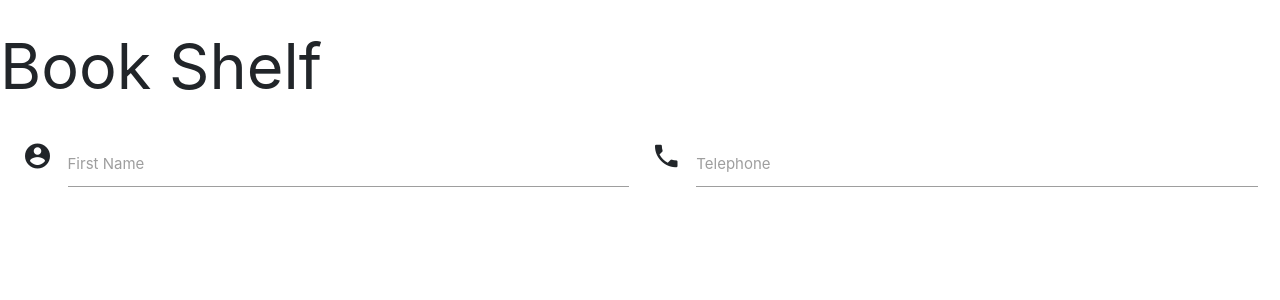
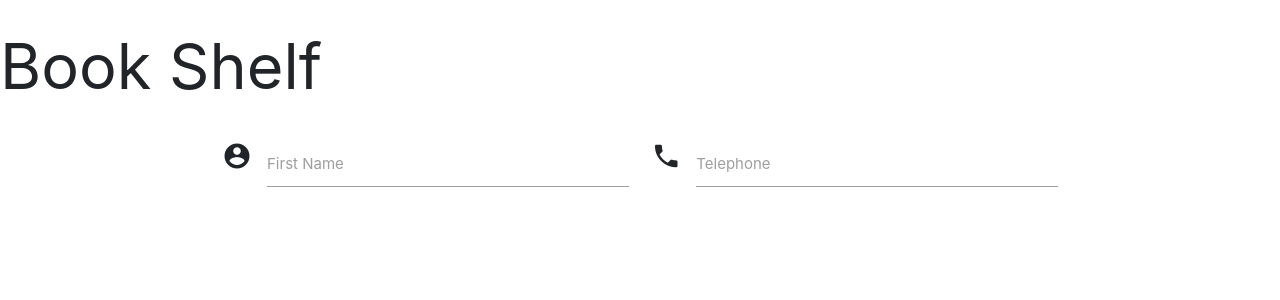
Before and after one commit to Pysched/manager, a Flask app: page /add_task in a window 1280 px wide. Shown: the top 300 px of the page. Run offline with Flask 2, Linux system fonts and the light colour scheme; data that the repository does not hold is empty; some libraries are stand-ins or nearby versions.

Commit message:
updated classes

```diff
--- a/templates/addtask.html
+++ b/templates/addtask.html
@@ -2,7 +2,7 @@
 {% block content %}
 
 
-  <div class="row">
+  <div class="container">
     <form class="col s12">
       <div class="row">
         <div class="input-field col s12">
```
